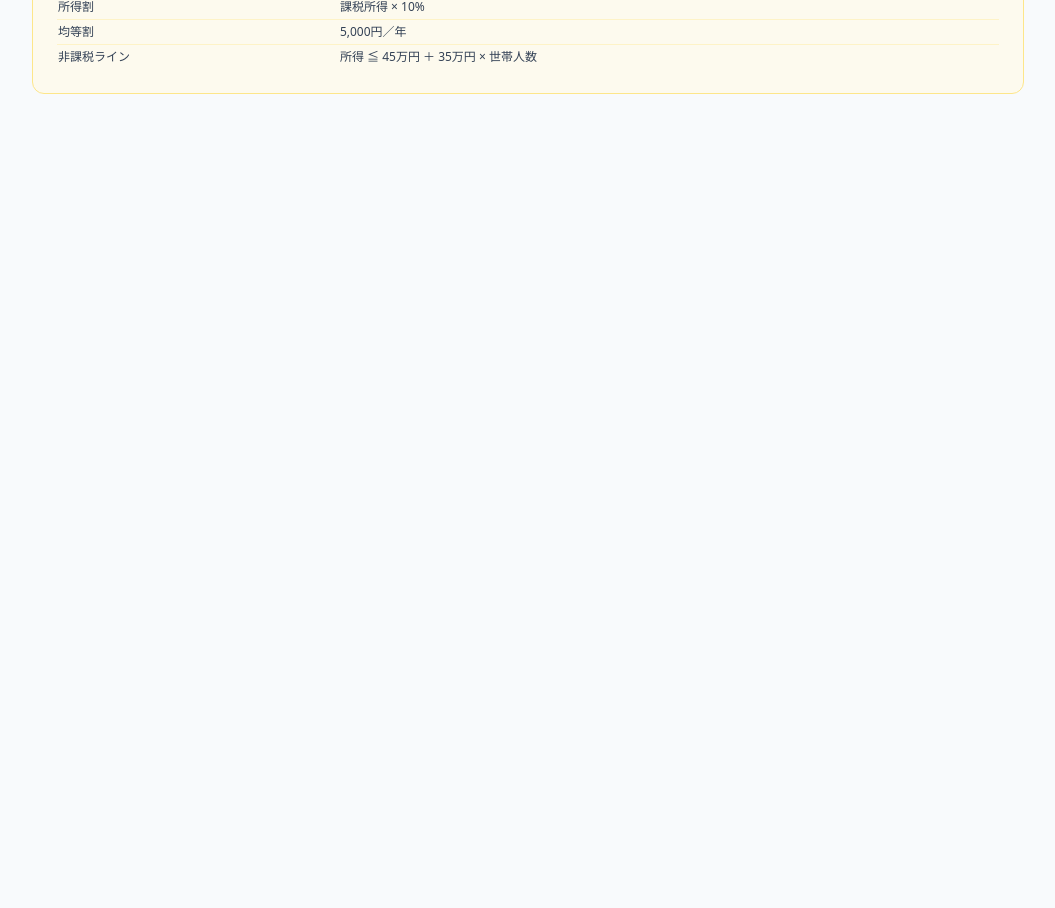
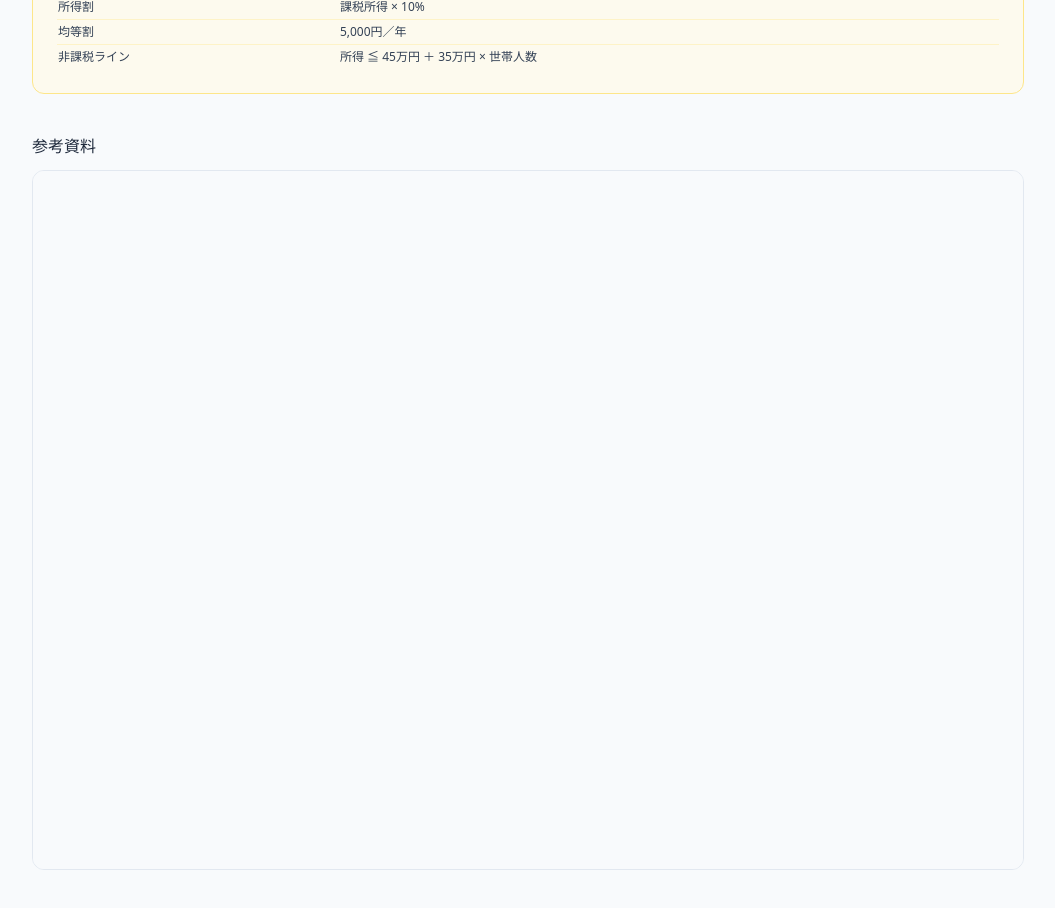
Before and after one commit to yoko345/pension_simulator, a Next.js app: page / in a window 1280 px wide. Shown: the part 3020-3928 px from the top of the page, without its empty margins (112-1167 px from the left). Before the commit the page ends 3162 px from the top, so only its background shows below. Built offline with nearby package versions, Linux system fonts and the light colour scheme.

Commit message:
PDFの埋め込み

```diff
--- a/src/components/pension/PensionSimulator.tsx
+++ b/src/components/pension/PensionSimulator.tsx
@@ -179,6 +179,15 @@
             </section>
 
             <PensionDisclaimers />
+
+            <section className="space-y-3">
+                <h2 className="font-medium text-slate-800">参考資料</h2>
+                <iframe
+                    src="/Pension_Net_Income_Strategy.pdf"
+                    className="h-[700px] w-full rounded-xl border border-slate-200"
+                    title="Pension Net Income Strategy"
+                />
+            </section>
         </div>
     );
 }
```
Also changed, not shown: 2 other files (tests, documents, lock files or other folders).
